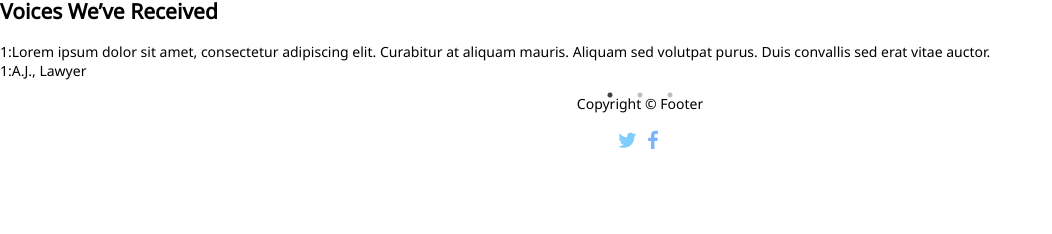
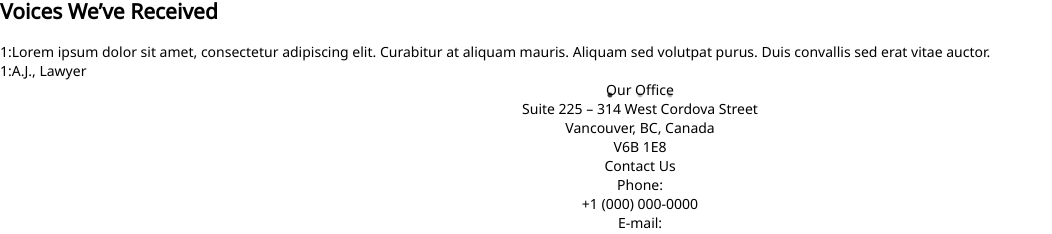
Before and after one commit to hikaori/NanyMatch, a React app in the folder nanny-app/: page / in a window 1280 px wide. Shown: the part 1654-1888 px from the top of the page, without its empty margins (0-1052 px from the left). Before the commit the page ends 1811 px from the top, so only its background shows below. Built offline with nearby package versions, Linux system fonts and the light colour scheme.

Commit message:
modify footer

```diff
--- a/nanny-app/src/components/Footer/Footer.jsx
+++ b/nanny-app/src/components/Footer/Footer.jsx
@@ -1,18 +1,81 @@
-import React, { Component } from 'react'
-import twitterImage from './../../assets/icons/twitter.svg';
-import facebookImage from './../../assets/icons/facebook.svg';
+import React, { Component, Fragment } from 'react';
+import nFJLogoImageUrl from '../../assets/icons/twitter.svg';
+// import facebookImageUrl from '../../assets/icons/twitter.svg';
+// import twitterImageUrl from '../../assets/icons/twitter.svg';
+// import instagramImageUrl from '../../assets/icons/twitter.svg';
+// import instagramImageUrl from '../../assets/icons/twitter.svg';
 import './Footer.scss';
 
 export default class Footer extends Component {
   render() {
     return (
-      <div className="Footer">
-        <p>Copyright © Footer</p>
-        <div className="Footer-social">
-          <a href="https://www.facebook.com/ayako.sayama.9" target="_blank nonopener nonreferer"><img alt="twitter icon" src={twitterImage} /></a>
-          <a href="https://twitter.com/great_sayaman" target="_blank nonopener nonreferer"><img alt="facebook icon" src={facebookImage} /></a>
+      <Fragment>
+        <div className="Footer">
+          <div>
+            <div>Our Office</div>
+            <div>
+              Suite 225 – 314 West Cordova Street <br />
+              Vancouver, BC, Canada <br />
+              V6B 1E8
+            </div>
+          </div>
+          <div>
+            <div>Contact Us</div>
+            <div>
+              Phone:
+              <br /> +1 (000) 000-0000
+            </div>
+            <div>
+              E-mail:
+              <br /> info@nannyfromjapan.com
+            </div>
+          </div>
+          {/* <img src={nFJLogoImageUrl} alt="Nanny From Japan logo" />
+          <div>
+            <div>
+              <div>
+                <img src={facebookImageUrl} alt="Nanny From Japan facebook" />
+              </div>
+              <div>
+                <img src={twitterImageUrl} alt="Nanny From Japan twitter" />
+              </div>
+              <div>
+                <img src={instagramImageUrl} alt="Nanny From Japan instagram" />
+              </div>
+            </div>
+            <div>Proudly Partner With:</div>
+            <ul>
+              <li>
+                <img src={cosLogoImageUrl} alt="Nanny From Japan logo" />
+              </li>
+              <li>
+                <img src={instagramImageUrl} alt="Nanny From Japan logo" />
+              </li>
+              <li>
+                <img src={instagramImageUrl} alt="Nanny From Japan logo" />
+              </li>
+              <li>
+                <img src={instagramImageUrl} alt="Nanny From Japan logo" />
+              </li>
+            </ul>
+            <div>Sitemap</div>
+            <ul>
+              <li>Home</li>
+              <li>About Us</li>
+              <li>Find A Nanny</li>
+              <li>Find A Family</li>
+              <li>How It Works</li>
+              <li>Fees</li>
+              <li>FAQ</li>
+              <li>Contact Us</li>
+              <li>Privacy & Policy</li>
+              <li>Sign In</li>
+              <li>Sign Up</li>
+            </ul>
+          </div> */}
+          <div />
         </div>
-      </div>
-    )
+      </Fragment>
+    );
   }
 }
```
